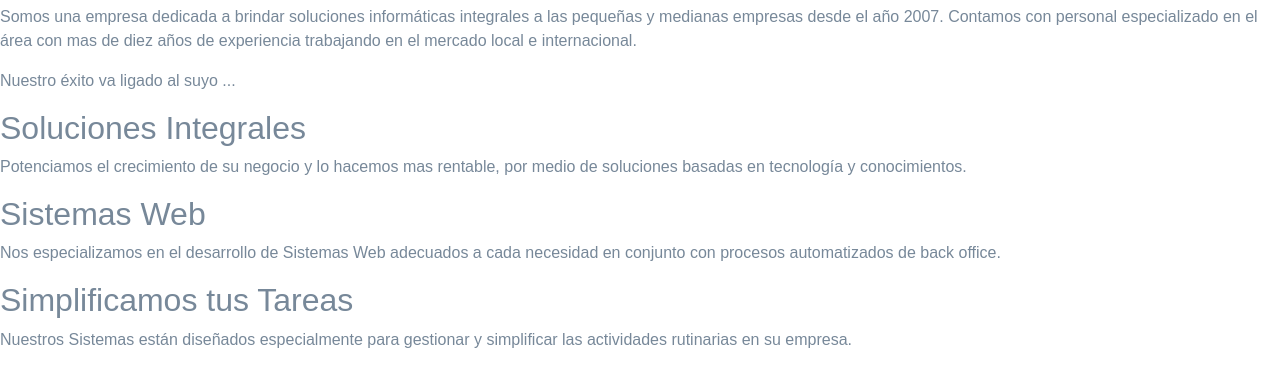
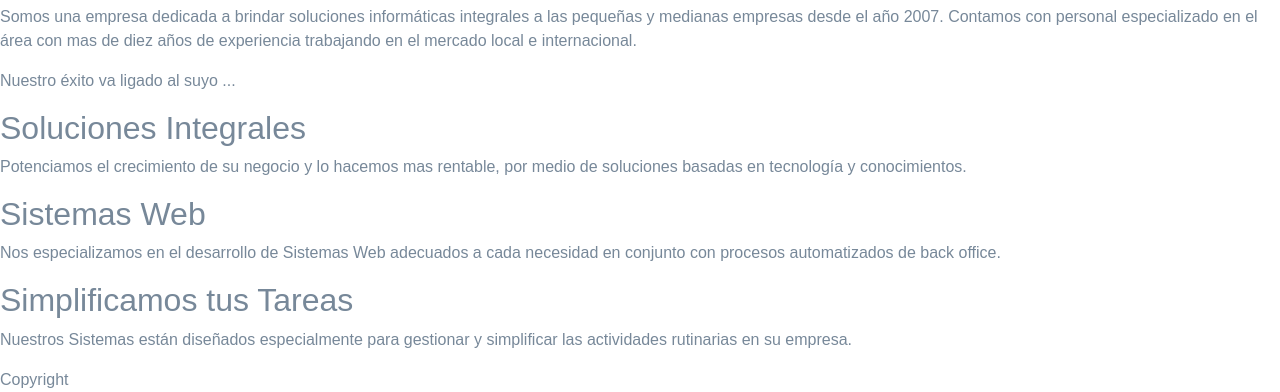
Before and after one commit to diedac/camada9030, a website: page index.html in a window 1280 px wide. Shown: the part 692-1084 px from the top of the page. Before the commit the page ends 1060 px from the top, so only its background shows below. Drawn offline with Linux system fonts and the light colour scheme.

Commit message:
Ajuste footer index

```diff
--- a/index.html
+++ b/index.html
@@ -115,7 +115,7 @@
     </div>
   </main>
   <footer>
-
+    <div class="mifooter">Copyright</div>
   </footer>
 
   <script type="text/javascript" src="js/bootstrap.min.js"></script>
```
